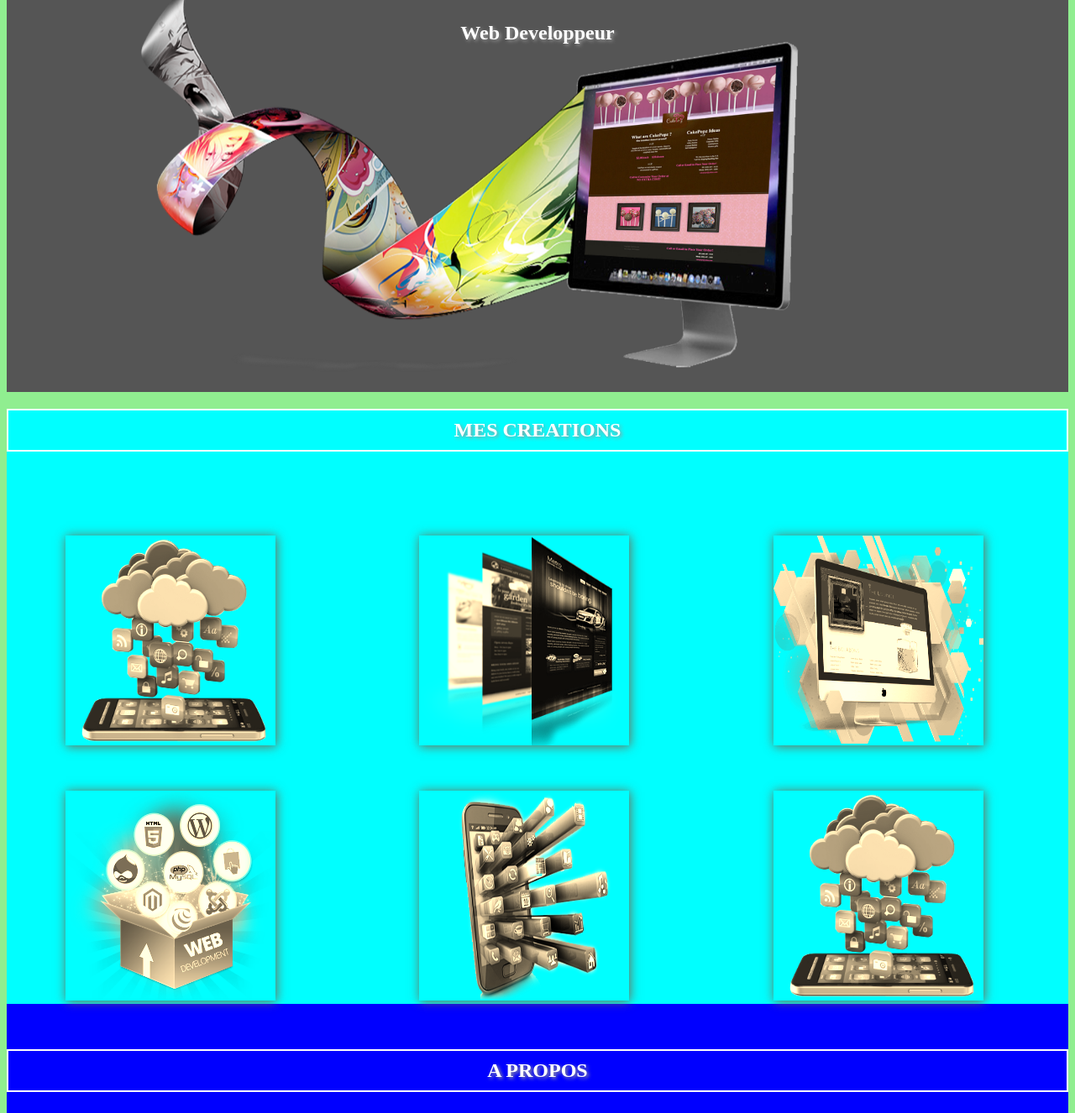
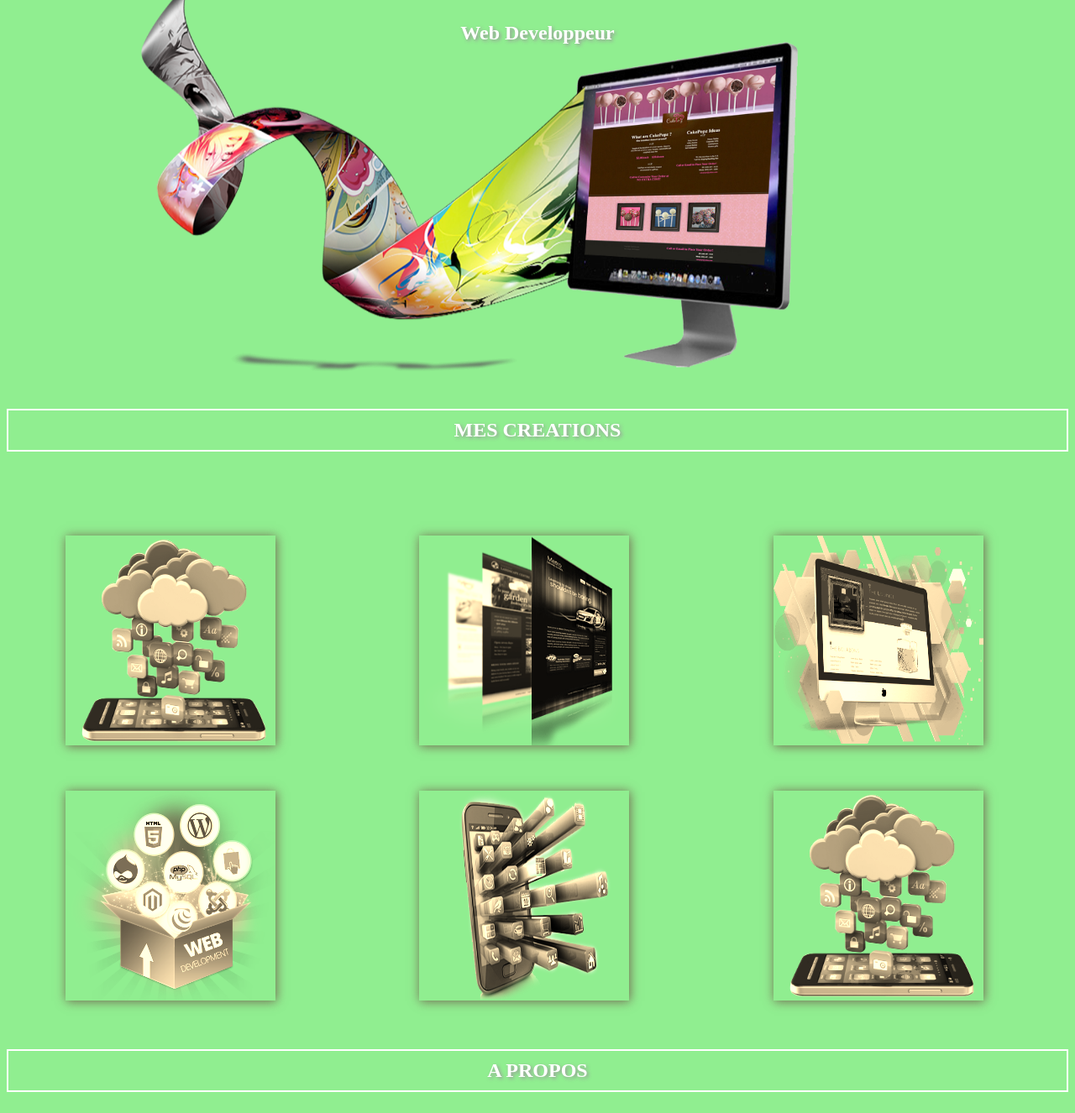
Before and after one commit to fredtukas/portfolio, a plain HTML site: page index.html in a window 1280 px wide. Shown: the part 142-1468 px from the top of the page at 84% size. Drawn offline with Linux system fonts and the light colour scheme.

Commit message:
version2

```diff
--- a/css/styles.css
+++ b/css/styles.css
@@ -91,16 +91,16 @@ text-decoration:none;
 
 .haut{
     padding-top: 1px;
-    background-color: #555;
+
 }
 
 
 .milieu{
-    background-color: aqua;
+
 }
 
 .bas{
-    background-color: blue;
+
     /*margin-bottom: 100px;*/
     height: 100vh;
 }
```
